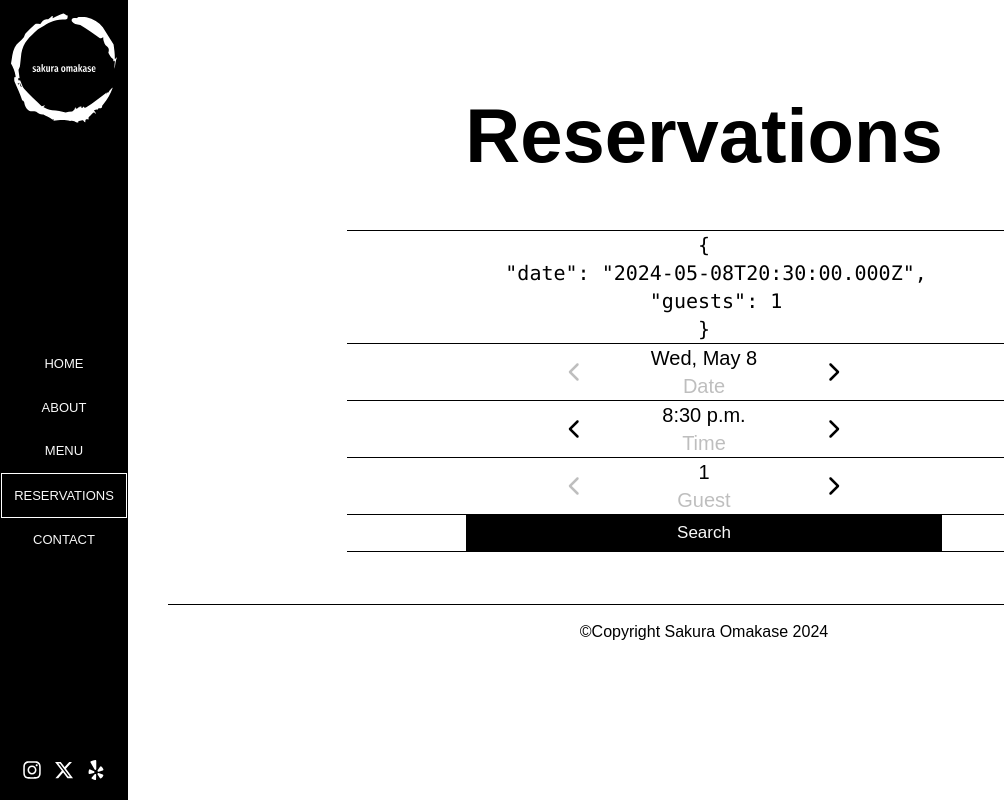
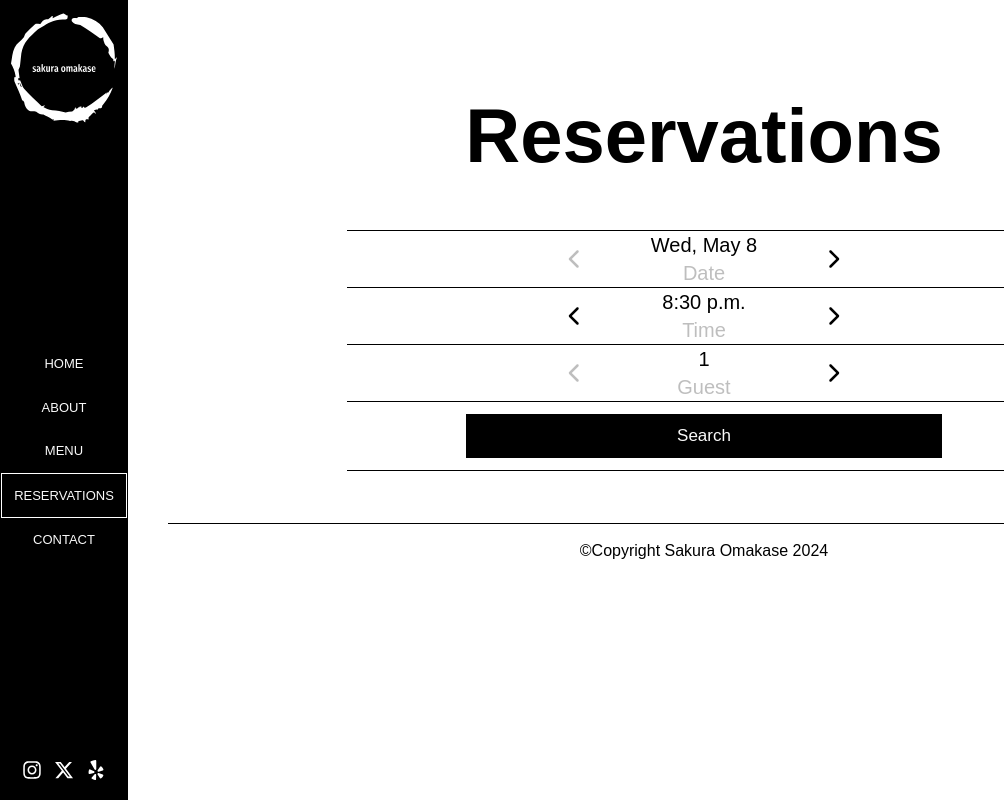
Before and after one commit to avan3/sakura_omakase, a React (Vite) app: page /sakura_omakase/reservations in a window 1280 px wide. Shown: the whole page, without its empty margins (0-1004 px from the left). Built offline with nearby package versions, Linux system fonts and the light colour scheme; a web font is replaced by a local one.

Commit message:
updated spacing of search button

```diff
--- a/src/components/Step1.tsx
+++ b/src/components/Step1.tsx
@@ -86,7 +86,6 @@ export const Step1 = ({
   }
   return (
     <>
-      <pre>{JSON.stringify(watch(), null, 2)}</pre>
       {/* Increment or decrement by 1 day */}
       <Input
         increment={incrementDate}
@@ -139,7 +138,7 @@ export const Step1 = ({
           <button
             className={`font-fira_sans font-medium bg-black hover:opacity-25
                 cursor-pointer text-[17px] xl:text-[21px] xxl:text-[25px] xxxl:text-[30px]
-                text-secondary w-2/3 p-1`}
+                text-secondary w-2/3 py-2 my-3`}
             type="button"
             onClick={() => setFormStep((prev) => prev + 1)}
           >
```
